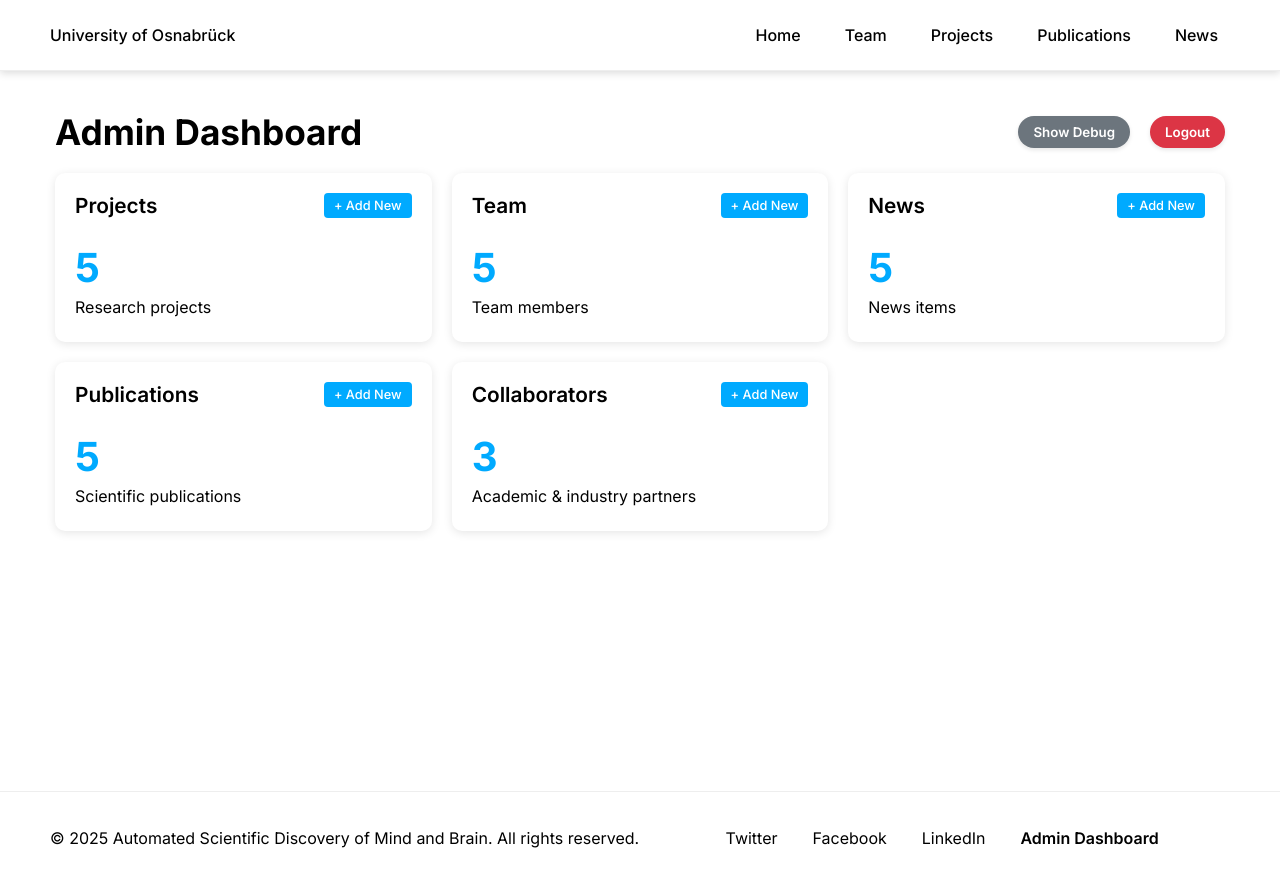
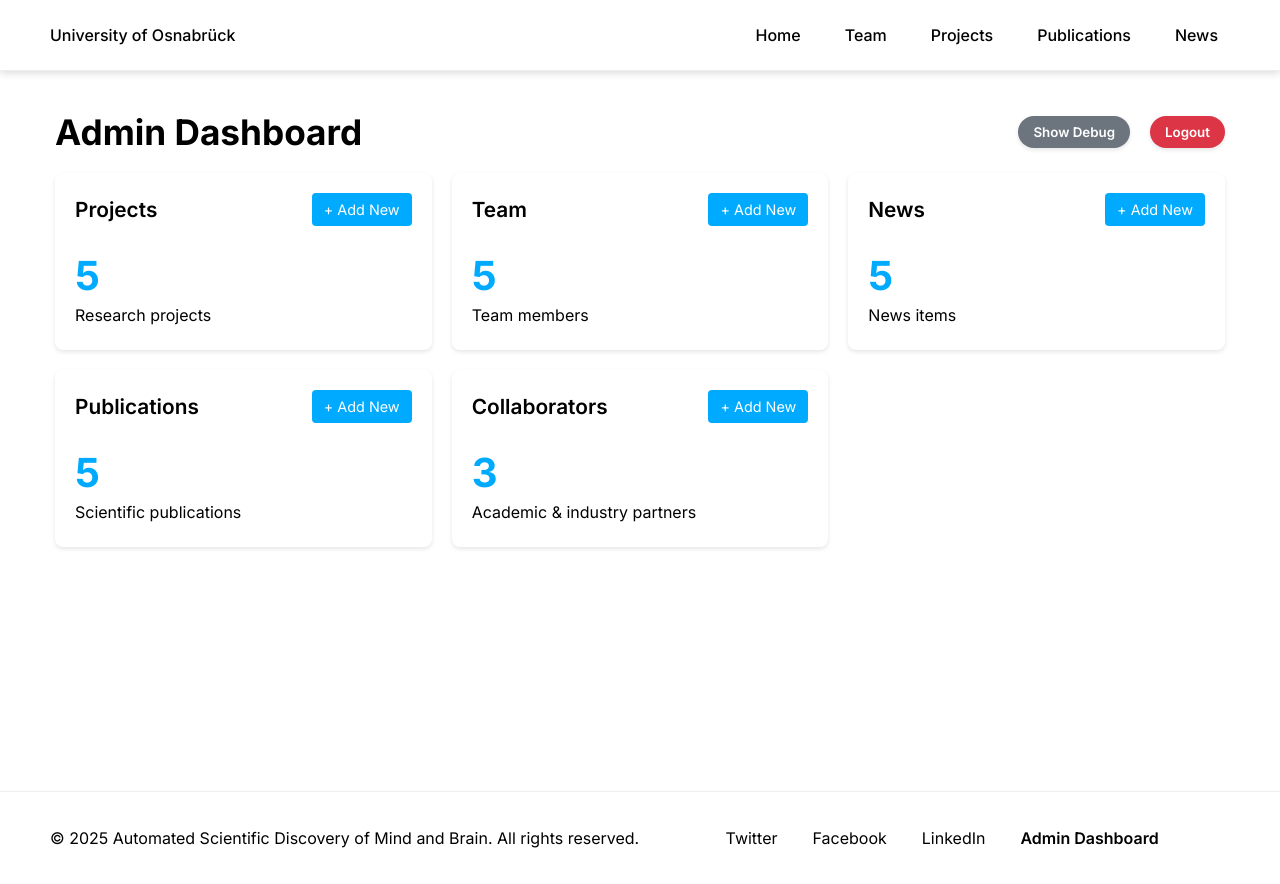
Before and after one commit to musslick/lab-website, a React (Create React App) app: page /admin in a window 1280 px wide. Built offline with nearby package versions, Linux system fonts and the light colour scheme; sample sign-in values are in the browser's storage.

Commit message:
admin cards

```diff
--- a/src/pages/admin/AdminDashboard.tsx
+++ b/src/pages/admin/AdminDashboard.tsx
@@ -160,12 +160,16 @@ const AdminDashboard: React.FC = () => {
         {/* Main dashboard cards */}
         <div className="admin-stats">
           <div
-            className="admin-card clickable"
+            className="admin-card"
             onClick={() => handleNavigate('/admin/projects')}
           >
             <div className="admin-card-header">
               <h2>Projects</h2>
-              <Link to="/admin/projects/new" className="card-action-button">
+              <Link
+                to="/admin/projects/new"
+                className="card-action-button"
+                onClick={(e) => e.stopPropagation()} // Prevent card click when clicking button
+              >
                 + Add New
               </Link>
             </div>
@@ -176,12 +180,16 @@ const AdminDashboard: React.FC = () => {
           </div>
 
           <div
-            className="admin-card clickable"
+            className="admin-card"
             onClick={() => handleNavigate('/admin/team')}
           >
             <div className="admin-card-header">
               <h2>Team</h2>
-              <Link to="/admin/team/new" className="card-action-button">
+              <Link
+                to="/admin/team/new"
+                className="card-action-button"
+                onClick={(e) => e.stopPropagation()}
+              >
                 + Add New
               </Link>
             </div>
@@ -192,12 +200,16 @@ const AdminDashboard: React.FC = () => {
           </div>
 
           <div
-            className="admin-card clickable"
+            className="admin-card"
             onClick={() => handleNavigate('/admin/news')}
           >
             <div className="admin-card-header">
               <h2>News</h2>
-              <Link to="/admin/news/new" className="card-action-button">
+              <Link
+                to="/admin/news/new"
+                className="card-action-button"
+                onClick={(e) => e.stopPropagation()}
+              >
                 + Add New
               </Link>
             </div>
@@ -208,12 +220,16 @@ const AdminDashboard: React.FC = () => {
           </div>
 
           <div
-            className="admin-card clickable"
+            className="admin-card"
             onClick={() => handleNavigate('/admin/publications')}
           >
             <div className="admin-card-header">
               <h2>Publications</h2>
-              <Link to="/admin/publications/new" className="card-action-button">
+              <Link
+                to="/admin/publications/new"
+                className="card-action-button"
+                onClick={(e) => e.stopPropagation()}
+              >
                 + Add New
               </Link>
             </div>
@@ -224,12 +240,16 @@ const AdminDashboard: React.FC = () => {
           </div>
 
           <div
-            className="admin-card clickable"
+            className="admin-card"
             onClick={() => handleNavigate('/admin/collaborators')}
           >
             <div className="admin-card-header">
               <h2>Collaborators</h2>
-              <Link to="/admin/collaborators/new" className="card-action-button">
+              <Link
+                to="/admin/collaborators/new"
+                className="card-action-button"
+                onClick={(e) => e.stopPropagation()}
+              >
                 + Add New
               </Link>
             </div>
--- a/src/styles/admin.css
+++ b/src/styles/admin.css
@@ -1028,19 +1028,17 @@
 
 .admin-card {
   background-color: white;
-  border-radius: 10px;
+  border-radius: 8px;
   padding: 20px;
-  box-shadow: 0 2px 10px rgba(0, 0, 0, 0.1);
-  transition: all 0.3s ease;
+  box-shadow: 0 2px 4px rgba(0, 0, 0, 0.1);
+  cursor: pointer;
+  transition: transform 0.3s ease, box-shadow 0.3s ease;
+  position: relative;
 }
 
-.admin-card.clickable {
-  cursor: pointer;
-}
-
-.admin-card.clickable:hover {
+.admin-card:hover {
   transform: translateY(-5px);
-  box-shadow: 0 5px 15px rgba(0, 0, 0, 0.15);
+  box-shadow: 0 4px 12px rgba(0, 0, 0, 0.15);
 }
 
 .admin-card-header {
@@ -1057,18 +1055,20 @@
 }
 
 .card-action-button {
+  display: inline-block;
+  padding: 8px 12px;
   background-color: #00AAFF;
   color: white;
-  padding: 5px 10px;
   border-radius: 4px;
-  font-size: 0.8rem;
   text-decoration: none;
-  font-weight: 500;
-  transition: background-color 0.2s ease;
+  font-size: 0.9rem;
+  transition: background-color 0.2s ease, transform 0.2s ease;
+  z-index: 2;
 }
 
 .card-action-button:hover {
   background-color: #0088cc;
+  transform: translateY(-2px);
 }
 
 .admin-card-content {
```
